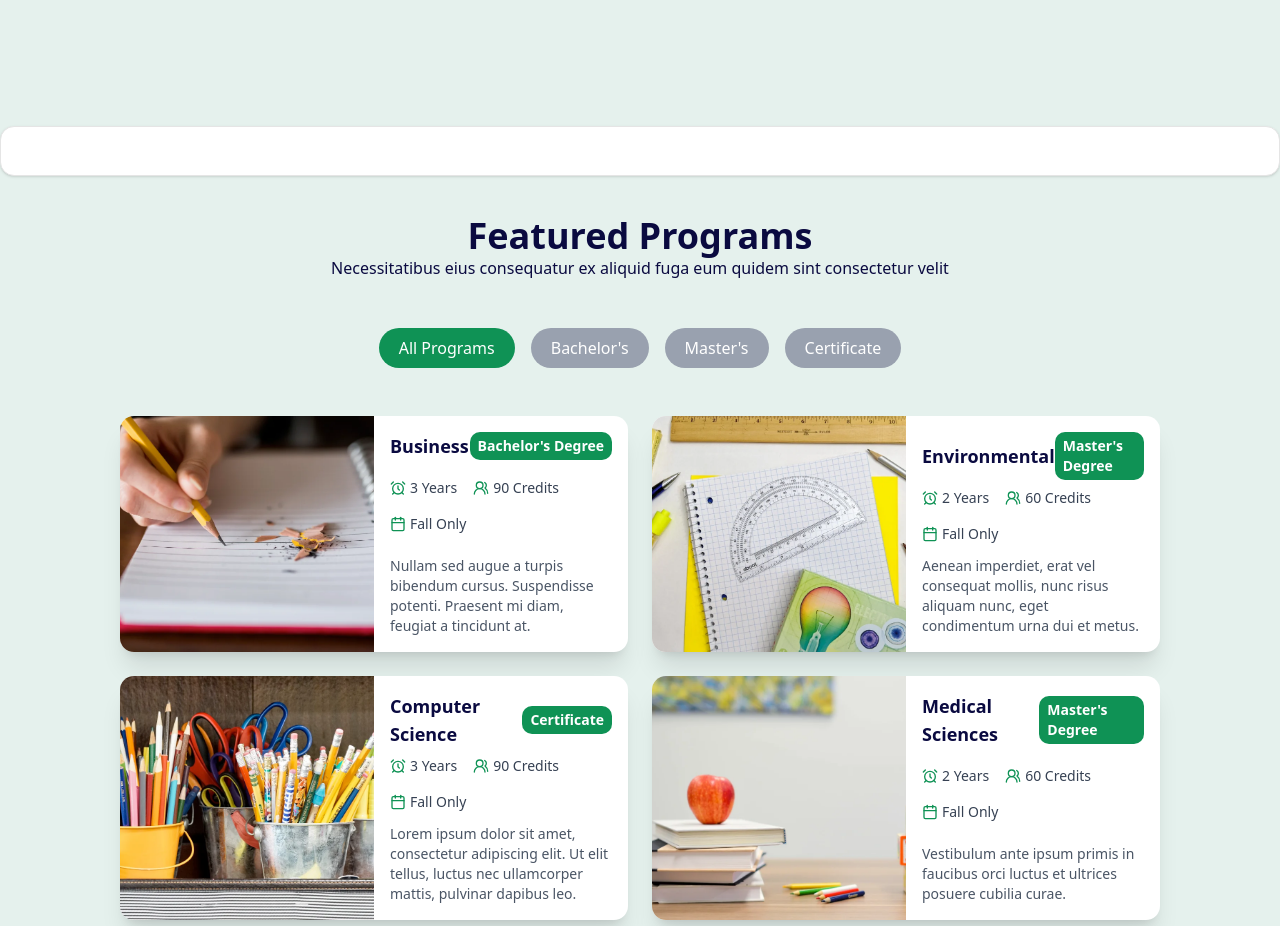
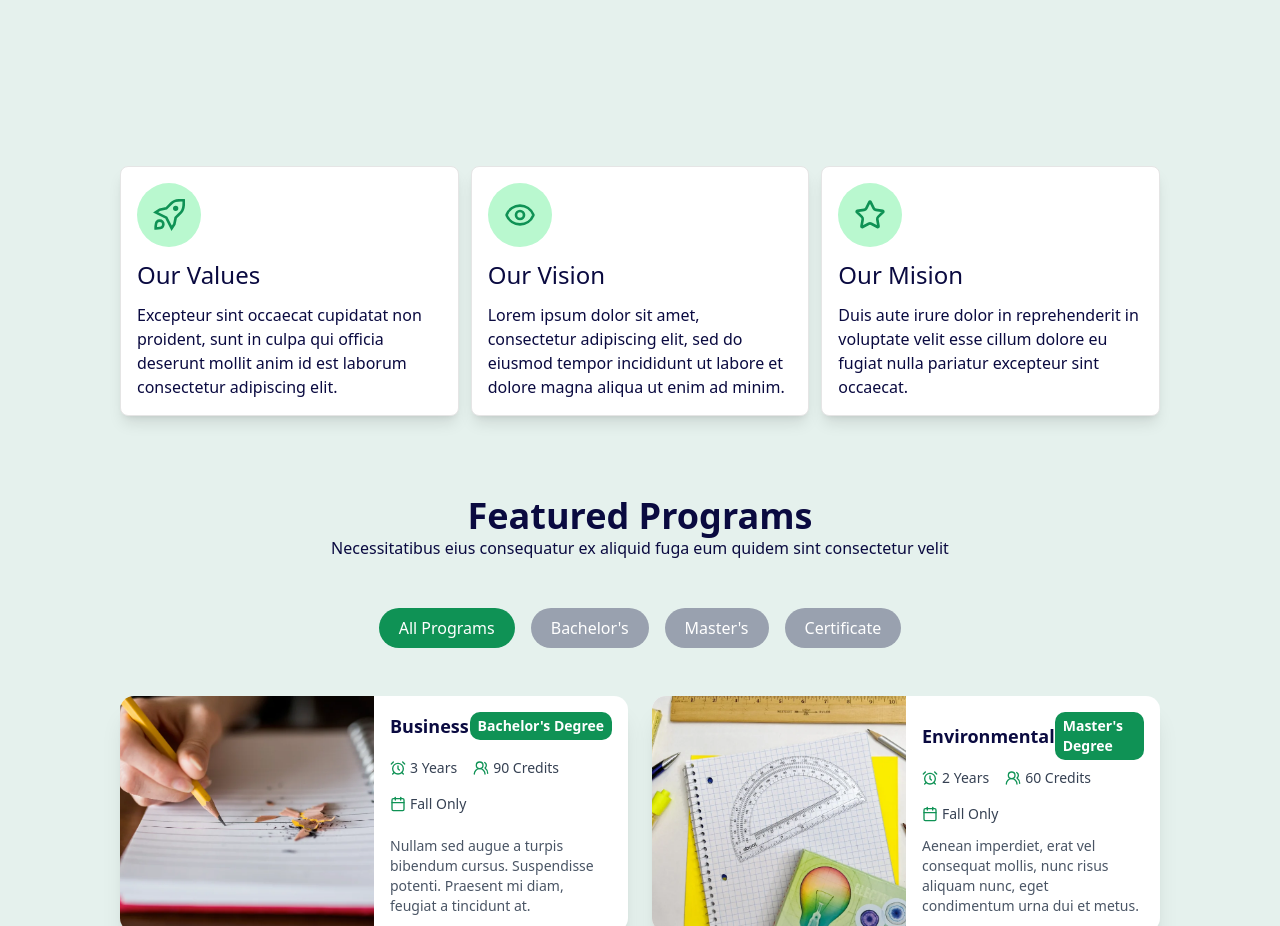
Before and after one commit to eric2003tu/niceSchool-fe, a Next.js app: page / in a window 1280 px wide. Shown: the part 1260-2186 px from the top of the page. Built offline with nearby package versions, Linux system fonts and the light colour scheme.

Commit message:
Added pagination and searching on users  functionalities

```diff
--- a/src/app/page.tsx
+++ b/src/app/page.tsx
@@ -1,7 +1,7 @@
 
 import React from "react";
 import Main from "../components/ui/Main";
-import { Card } from "@/components/ui/card";
+import HomeCard from "../components/ui/HomeCard"
 import Program from "../components/ui/Program";
 import Life from "../components/ui/Life";
 import Testimanial from "../components/ui/Testimanial";
@@ -44,7 +44,7 @@ export default function Home() {
       {/* Main content section */}
       <section className="w-full pt-[header-height]">
         <Main/>
-        <Card/>
+        <HomeCard/>
         <Program/>
         <Life/>
         <Testimanial/>
--- a/src/components/Card.tsx
+++ b/src/components/ui/HomeCard.tsx
@@ -2,7 +2,7 @@ import { Eye, Star } from 'lucide-react'
 import React from 'react'
 import { GrDeploy } from 'react-icons/gr'
 
-const Card = () => {
+const HomeCard = () => {
   return (
 <div className='max-w-full lg:px-30 px-4 grid lg:grid-cols-3 md:grid-cols-2 sm:grid-cols-1 gap-3 mt-20 py-10'>
 <div className="relative group overflow-hidden rounded-md border shadow-lg p-4 bg-white group transition duration-700 transform hover:scale-[1.02] hover:shadow-xl">
@@ -75,4 +75,4 @@ const Card = () => {
   )
 }
 
-export default Card
+export default HomeCard
```
